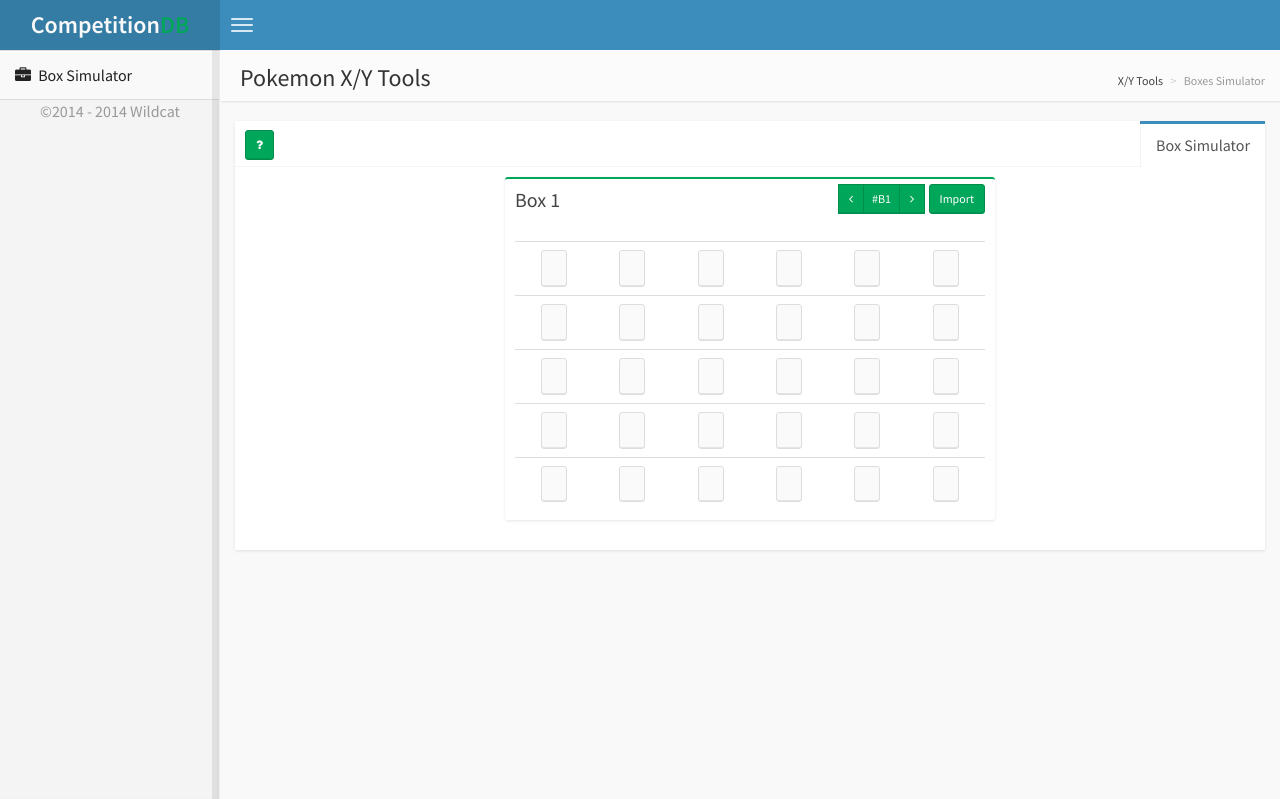
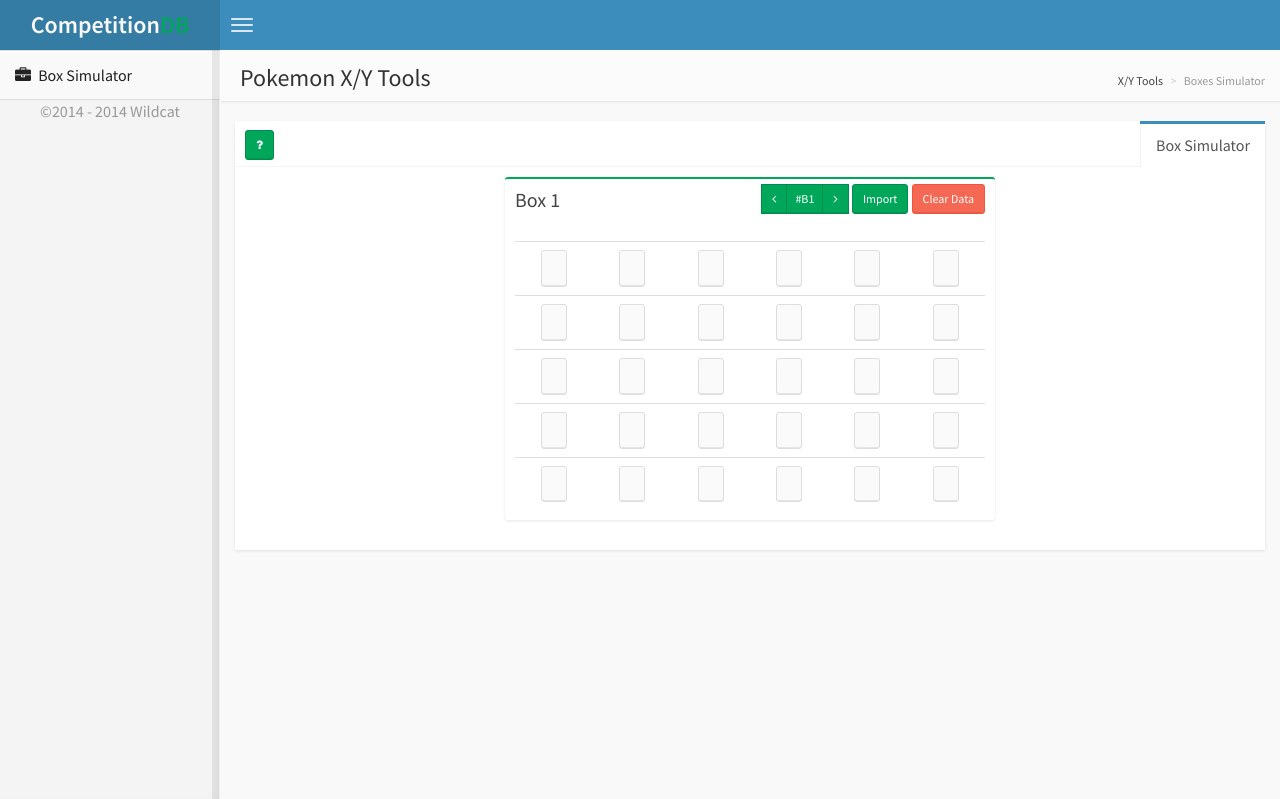
Before and after one commit to Kuroemon485/box-sim, a PHP site: page / in a window 1280 px wide. Shown: the top 799 px of the page. Run offline with PHP 8.4, Linux system fonts and the light colour scheme; some libraries are stand-ins or nearby versions.

Commit message:
add clear data button
I'm dead with my memory...

```diff
--- a/index.php
+++ b/index.php
@@ -120,6 +120,7 @@
                                                 </div>
                                             </div>
                                             <button class="btn btn-success btn-sm" id="cim">Import</button>
+                                            <button class="btn btn-danger btn-sm" id="cld">Clear Data</button>
                                         </div>
                                     </div>
                                     <div class="box-body">
```
